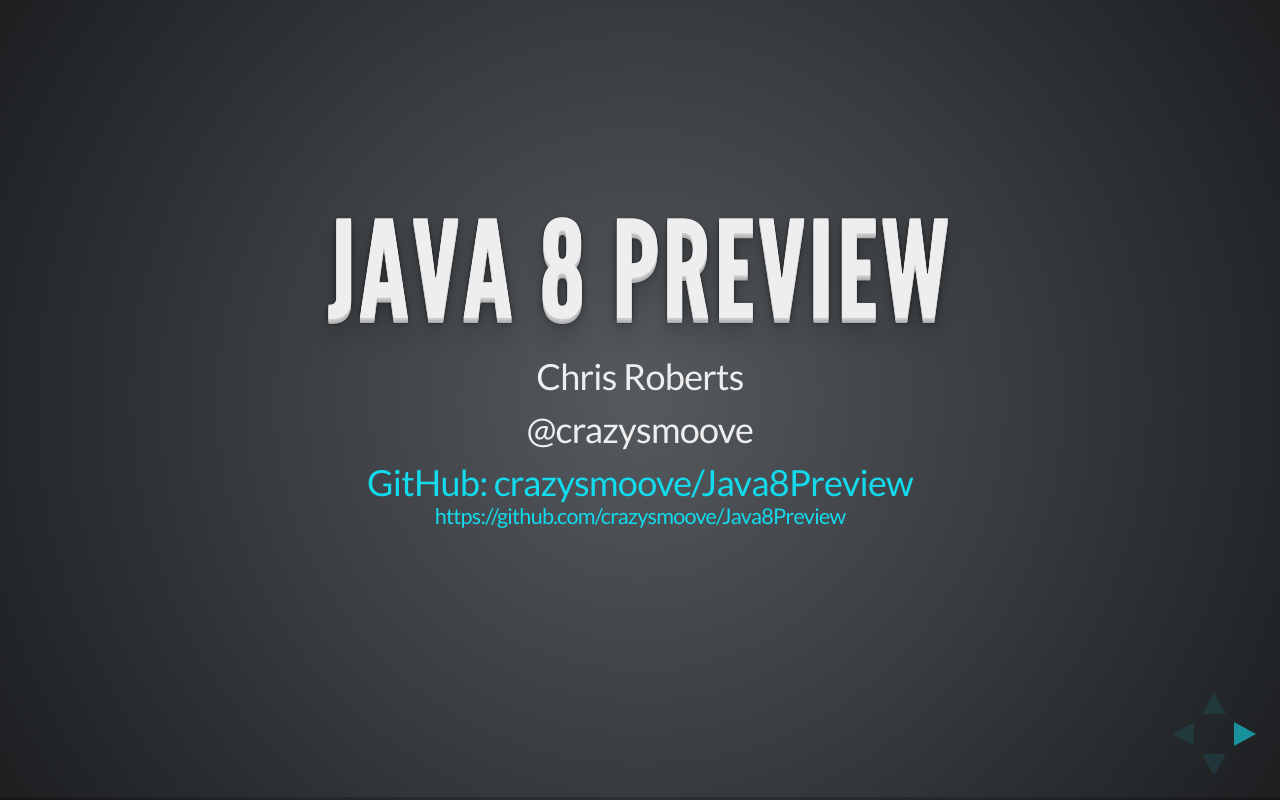
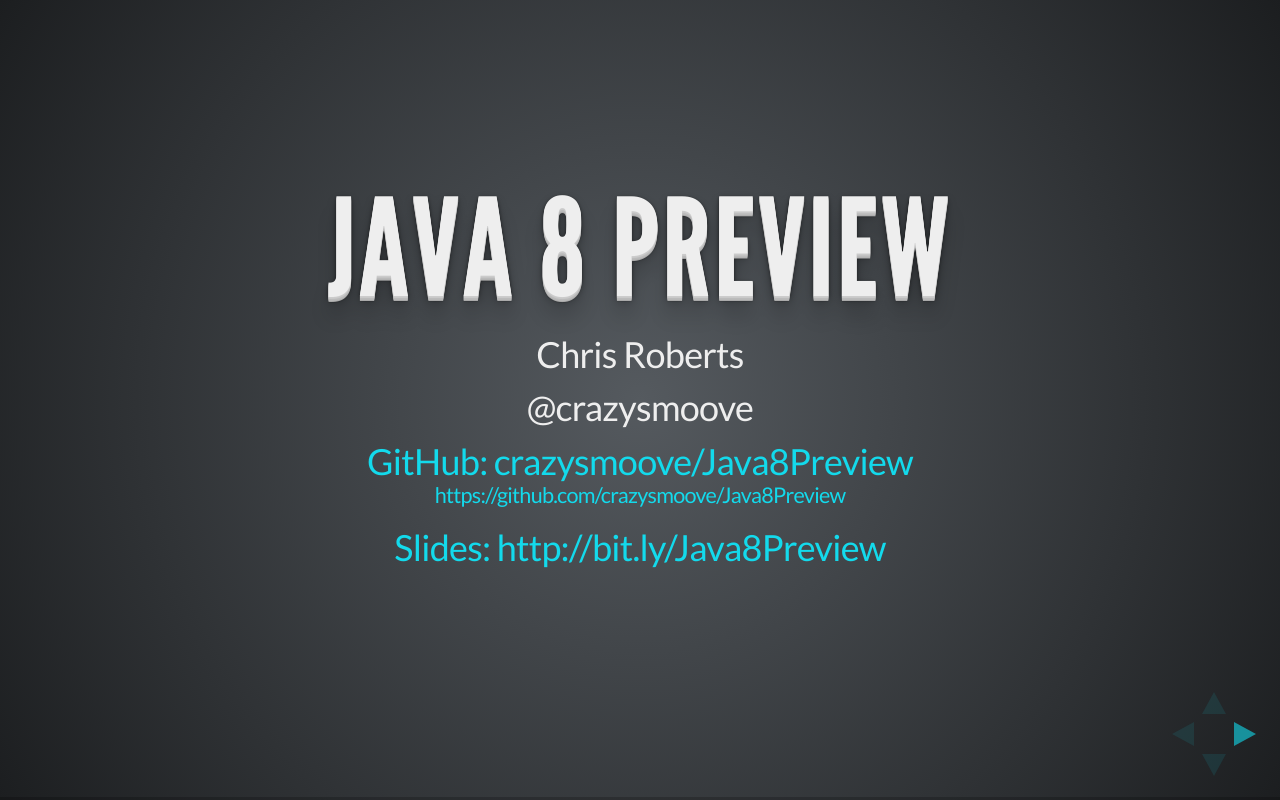
Before and after one commit to crazysmoove/Java8Preview, a website: page slides/index.html in a window 1280 px wide. Drawn offline with Linux system fonts and the light colour scheme.

Commit message:
Initial commit.

```diff
--- a/slides/index.html
+++ b/slides/index.html
@@ -44,6 +44,10 @@
                         GitHub: crazysmoove/Java8Preview
                         <br />
                         <small>https://github.com/crazysmoove/Java8Preview</small>
+                    </a>
+                    <br />
+                    <a href="http://crazysmoove.com/memjug/java8-preview/slides/#/" target="_blank">
+                        Slides: http://bit.ly/Java8Preview
                     </a>
 			    </section>
 
```
